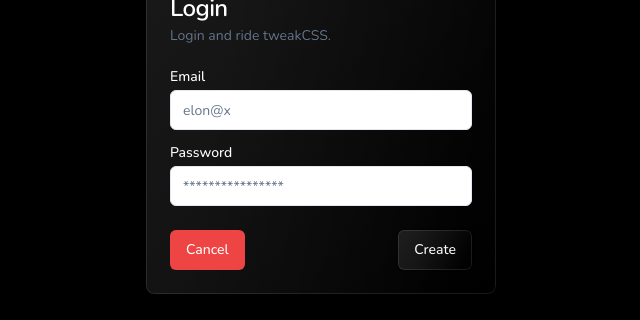
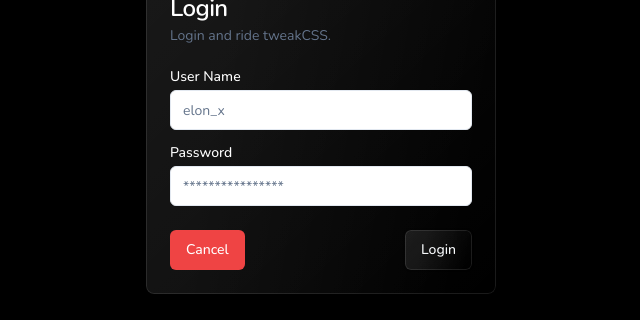
Before and after one commit to skyash-dev/tweakCSS, a Next.js app in the folder client/: page /login in a window 1280 px wide. Shown: the part 291-611 px from the top of the page, without its empty margins (319-959 px from the left). Built offline with nearby package versions, Linux system fonts and the light colour scheme.

Commit message:
integrated apis frontend

```diff
--- a/client/app/login/page.tsx
+++ b/client/app/login/page.tsx
@@ -14,8 +14,50 @@ import {
 import { Input } from "@/components/ui/input"
 import { Label } from "@/components/ui/label"
 import Image  from "next/image"
+import { useEffect, useRef, useState } from 'react';
+import Fetch from '../../lib/http';
+import { useRouter } from 'next/navigation';
+import { loginurl } from '../../lib/kv';
 
 export default function Login() {
+
+
+  const router = useRouter();
+	const [input, setInput] = useState({
+		username: '',
+		password: '',
+	});
+
+  useEffect(() => {
+		if (localStorage.getItem('TOKEN')) {
+			router.push('/')
+		}
+	},[]);
+
+  const error = (content: string) => {
+    alert(content);
+  }
+  const handelInputChange = (e: { target: { name: string, value: string } }): void => {
+		setInput({ ...input, [e.target.name]: e.target.value })
+	}
+
+	const handelSubmit = async (): Promise<void> => {
+		const { username, password } = input;
+		const payload = {
+			username,
+			password,
+		};
+		const api = new Fetch(payload, loginurl);
+
+		const res = await api.postJson();
+		if (res.status) {
+			localStorage.setItem('TOKEN', res.token);
+			router.push('./');
+		}
+		else error(res.msg);
+
+	}
+
   return (
     <div className="bg-black h-screen flex justify-center items-center" >
         <Card className="w-[350px] bg-black glass text-white">
@@ -28,20 +70,33 @@ export default function Login() {
         <form >
           <div className="grid w-full items-center gap-4" suppressHydrationWarning={true}>
             <div className="flex flex-col space-y-1.5" >
-              <Label htmlFor="name">Email</Label>
-              <Input className="text-black" id="name" placeholder="elon@x"/>
+              <Label htmlFor="name">User Name</Label>
+              <Input
+              className="text-black"
+              id="name"
+              name="username"
+              placeholder="elon_x"
+              onChange={handelInputChange}
+              />
             </div>
 
             <div className="flex flex-col space-y-1.5">
               <Label htmlFor="password">Password</Label>
-              <Input className="text-black" id="password" placeholder="****************" />
+              <Input
+              className="text-black"
+              id="password"
+              name="password"
+              placeholder="****************"
+              onChange={handelInputChange}
+              />
             </div>
+
           </div>
         </form>
       </CardContent>
       <CardFooter className="flex justify-between">
         <Button variant="outline" className="bg-red-500 border-none">Cancel</Button>
-        <Button className="glass">Create</Button>
+        <Button className="glass" onClick={handelSubmit}>Login</Button>
       </CardFooter>
     </Card>
     </div>
--- a/client/app/page.tsx
+++ b/client/app/page.tsx
@@ -82,7 +82,7 @@ export default function Home() {
 
 function Hero() {
   return (<>
-    <div className="blob w-[550px] h-[300px] rounded-[300px] absolute bottom-[100px] right-[400px] -z-10 blur-3xl bg-opacity-60 opacity-50 bg-gradient-to-r from-purple-400 via-red-400 to-yellow-400"></div>
+    <div className="blob w-[550px] h-[300px] rounded-[300px] absolute top-[15%] right-[35%] -z-10 blur-3xl bg-opacity-60 opacity-50 bg-gradient-to-r from-purple-400 via-red-400 to-yellow-400"></div>
     <div className="my-36">
       <p className="text-2xl md:text-4xl lg:text-7xl text-white font-bold inter-var text-center">
         tweakCSS
--- a/client/app/signup/page.tsx
+++ b/client/app/signup/page.tsx
@@ -14,8 +14,49 @@ import {
 import { Input } from "@/components/ui/input"
 import { Label } from "@/components/ui/label"
 import Image  from "next/image"
+import { useEffect, useRef, useState } from 'react';
+import Fetch from '../../lib/http';
+import { useRouter } from 'next/navigation';
+import { signupurl } from '../../lib/kv';
 
 export default function SignUp() {
+
+  const router = useRouter();
+	const [input, setInput] = useState({
+		username: '',
+		password: '',
+	});
+
+  useEffect(() => {
+		if (localStorage.getItem('TOKEN')) {
+			router.push('/')
+		}
+	},[]);
+
+  const error = (content: string) => {
+    alert(content);
+  }
+  const handelInputChange = (e: { target: { name: string, value: string } }): void => {
+		setInput({ ...input, [e.target.name]: e.target.value })
+	}
+
+	const handelSubmit = async (): Promise<void> => {
+		const { username, password } = input;
+		const payload = {
+			username,
+			password,
+		};
+		const api = new Fetch(payload, signupurl);
+
+		const res = await api.postJson();
+		if (res.status) {
+			localStorage.setItem('TOKEN', res.token);
+			router.push('./');
+		}
+		else error(res.msg);
+
+	}
+
   return (
     <div className="bg-black h-screen flex justify-center items-center" >
         <Card className="w-[350px] bg-black glass text-white">
@@ -27,25 +68,33 @@ export default function SignUp() {
       <CardContent>
         <form >
           <div className="grid w-full items-center gap-4" suppressHydrationWarning={true}>
-            <div className="flex flex-col space-y-1.5">
-              <Label htmlFor="name">Name</Label>
-              <Input className="text-black" id="name" placeholder="Elon Musk" />
-            </div>
-            <div className="flex flex-col space-y-1.5" >
-              <Label htmlFor="name">Email</Label>
-              <Input className="text-black" id="name" placeholder="elon@x"/>
+          <div className="flex flex-col space-y-1.5" >
+              <Label htmlFor="name">User Name</Label>
+              <Input
+              className="text-black"
+              id="name"
+              name="username"
+              placeholder="elon_x"
+              onChange={handelInputChange}
+              />
             </div>
 
             <div className="flex flex-col space-y-1.5">
               <Label htmlFor="password">Password</Label>
-              <Input className="text-black" id="password" placeholder="****************" />
+              <Input
+              className="text-black"
+              id="password"
+              name="password"
+              placeholder="****************"
+              onChange={handelInputChange}
+              />
             </div>
           </div>
         </form>
       </CardContent>
       <CardFooter className="flex justify-between">
         <Button variant="outline" className="bg-red-500 border-none">Cancel</Button>
-        <Button className="glass">Create</Button>
+        <Button className="glass" onClick={handelSubmit}>Create</Button>
       </CardFooter>
     </Card>
     </div>
--- /dev/null
+++ b/client/lib/http.ts
@@ -0,0 +1,48 @@
+export default class Fetch {
+  payload: Object | FormData;
+  url: string;
+
+  constructor(payload: Object | FormData, url: string) {
+    this.payload = payload;
+    this.url = url;
+  }
+
+  async postJson(): Promise<any> {
+    const res = await fetch(this.url, {
+      method: 'POST',
+      headers: {
+        'Content-Type' : 'application/json',
+      },
+      body: JSON.stringify(this.payload)
+    });
+    const jsonRes = await res.json();
+
+    return jsonRes;
+  }
+
+  async postAuthjson() : Promise<any>{
+    const res = await fetch(this.url, {
+      method: 'POST',
+      headers: {
+        'Content-Type' : 'application/json',
+        'Authorization': `${localStorage.getItem('TOKEN')}`
+      },
+      body: JSON.stringify(this.payload)
+    });
+    const jsonRes = await res.json();
+
+    return jsonRes;
+  }
+
+  async get() : Promise<any>{
+    const res = await fetch(this.url, {
+      method: 'GET',
+      headers: {
+        'Authorization': `${localStorage.getItem('TOKEN')}`
+      },
+    });
+    const jsonRes = await res.json();
+
+    return jsonRes;
+  }
+}
--- /dev/null
+++ b/client/lib/kv.ts
@@ -0,0 +1,22 @@
+export const BASE_URI = `http://localhost:3001/api`
+
+export const signupurl: string = `${BASE_URI}/auth/signup`;
+export const loginurl: string = `${BASE_URI}/auth/login`;
+
+
+
+export let TOKEN: string;
+export let USERNAME: string;
+
+export function loadSecrets() {
+  const token = localStorage.getItem('TOKEN');
+  const username = localStorage.getItem('USERNAME');
+  if (!token || !username) {
+    return null
+  }
+
+  TOKEN = token;
+  USERNAME = username;
+
+  console.log('Exposing Secrets:', TOKEN, USERNAME);
+}
```
Also changed, not shown: 2 other files (tests, documents, lock files or other folders).
